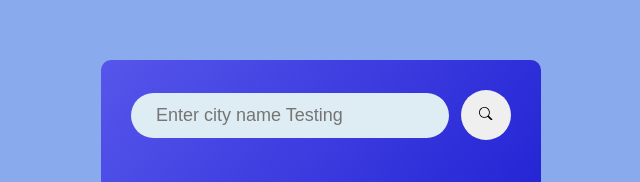
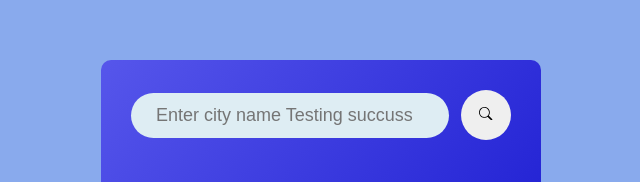
Before and after one commit to CoderJothees/Weather-App, a React (Vite) app: page / in a window 1280 px wide. Shown: the top 182 px of the page, without its empty margins (319-959 px from the left). Built offline with nearby package versions, Linux system fonts and the light colour scheme; no server answers.

Commit message:
Changes from local

```diff
--- a/src/components/HomePage.jsx
+++ b/src/components/HomePage.jsx
@@ -94,7 +94,7 @@ function HomePage() {
             <div className="weather">
                 <div className="search">
 
-                    <input type="text" placeholder='Enter city name Testing' onChange={ev => setCityName(ev.target.value)} />
+                    <input type="text" placeholder='Enter city name Testing succuss' onChange={ev => setCityName(ev.target.value)} />
                     <button className='searchBTN' onClick={WeatherApiCall}><BsSearch /></button>
 
                 </div>
```
